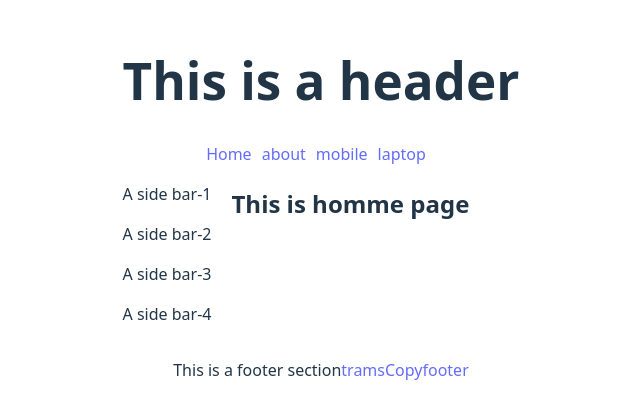
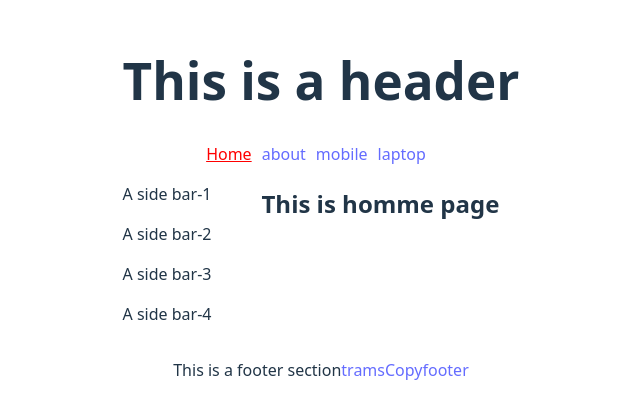
Before and after one commit to mohammademon393/react-router-intro, a React (Vite) app: page / in a window 1280 px wide. Shown: the part 192-610 px from the top of the page, without its empty margins (319-959 px from the left). Built offline with nearby package versions, Linux system fonts and the light colour scheme.

Commit message:
added some css styls in the navLink

```diff
--- a/src/components/Header/Header.css
+++ b/src/components/Header/Header.css
@@ -1,3 +1,7 @@
 nav a {
     margin-right: 10px;
 }
+nav a.active{
+    text-decoration: underline;
+    color: red;
+}
--- a/src/components/Header/Header.jsx
+++ b/src/components/Header/Header.jsx
@@ -1,5 +1,5 @@
 import React from 'react';
-import { Link } from 'react-router';
+import { Link, NavLink } from 'react-router';
 import './Header.css';
 
 const Header = () => {
@@ -8,10 +8,10 @@ const Header = () => {
         <h1>This is a header </h1>
 
         <nav>
-          <Link to="/">Home</Link>
-          <Link to="/about">about</Link>
-          <Link to="/mobile">mobile</Link>
-          <Link to="/laptop">laptop</Link>
+          <NavLink to="/">Home</NavLink>
+          <NavLink to="/about">about</NavLink>
+          <NavLink to="/mobile">mobile</NavLink>
+          <NavLink to="/laptop">laptop</NavLink>
         </nav>
       </div>
     );
--- a/src/components/Root/Root.css
+++ b/src/components/Root/Root.css
@@ -1,4 +1,4 @@
 .root-container{
     display: flex;
-    gap: 20px;
+    gap: 50px;
 }
```
